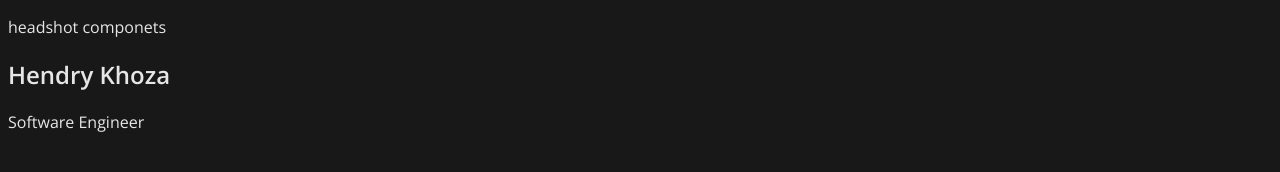
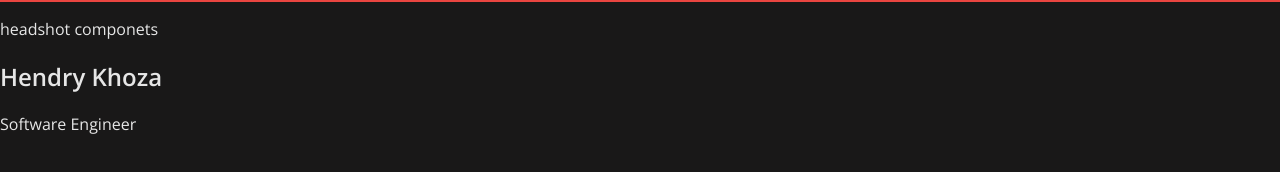
Before and after one commit to hendry3k/portfolio, a Gatsby site: page /resume in a window 1280 px wide. Built offline with nearby package versions, Linux system fonts and the light colour scheme; Gatsby itself is replaced by a stand-in of ours.

Commit message:
config eslint, added top bar

```diff
--- a/src/components/layout.tsx
+++ b/src/components/layout.tsx
@@ -17,6 +17,7 @@ const Layout = ({ children }) => {
   return (
     <>
       <GlobalStyle />
+        <div className="top-bar"></div>
       <main>{children}</main>
     </>
   )
--- a/src/pages/resume.tsx
+++ b/src/pages/resume.tsx
@@ -31,8 +31,6 @@ const ResumePage: React.FC<PageProps<ResumeProps>> = (ResumeProps) => (
             </Header>
         </Section>
     </Wrapper>
-      {/*
-*/}
   </Layout>
 )
 
--- a/src/style/global-style.tsx
+++ b/src/style/global-style.tsx
@@ -1,7 +1,6 @@
 import { createGlobalStyle } from "styled-components"
 
 export default createGlobalStyle`
-
 
     *, *::before,
     *::after {
@@ -17,9 +16,16 @@ export default createGlobalStyle`
         --default-font: 'Open Sans', sans-serif;;
     }
     body {
-        margin-top: 0;
+        margin: 0;
         background: var(--bg-color);
         color: var(--fg-color);
         font-family: var(--default-font);
     }
+    .top-bar {
+        background: var(--accent-color);
+        height: 2px;
+        width: 100%;
+    }
+
+
 `
```
Also changed, not shown: package.json (+6 -1 lines), .eslintrc.js (added), 1 other file.
